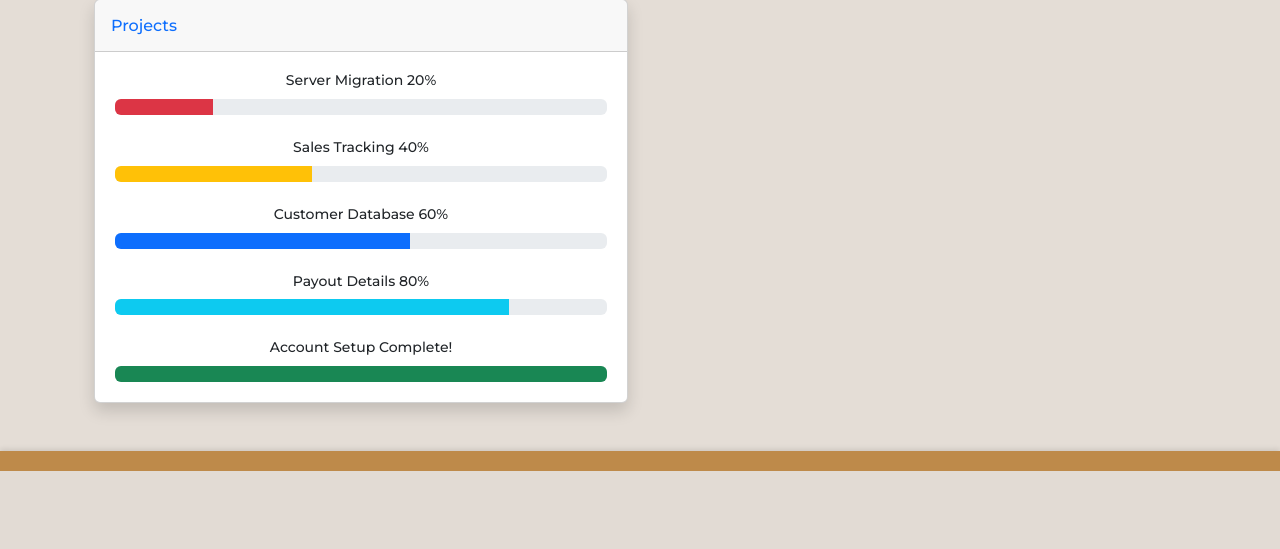
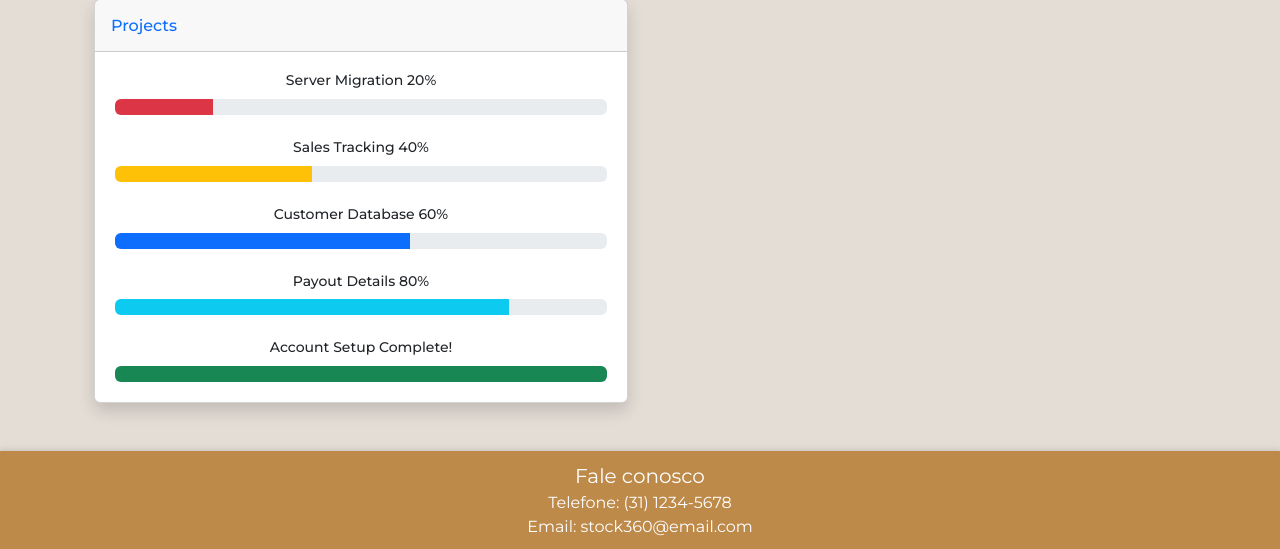
Before and after one commit to samuzaum/Stock360, a PHP site: page /home.html in a window 1280 px wide. Shown: the part 641-1190 px from the top of the page. Before the commit the page ends 1112 px from the top, so only its background shows below. Run offline with PHP 8.4, Linux system fonts and the light colour scheme; some libraries are stand-ins or nearby versions.

Commit message:
marcosalterações

```diff
--- a/home.html
+++ b/home.html
@@ -81,6 +81,14 @@
         </main>
     </div>
 
-    <footer></footer>
+    <footer>
+      <div class="divfooter">Fale conosco </div>
+      <div>
+        Telefone: (31) 1234-5678
+      </div>
+        Email: stock360@email.com
+      </div>
+
+    </footer>
 </body>
 </html>
--- a/homestyles.css
+++ b/homestyles.css
@@ -339,6 +339,12 @@ div#sobre-content{
   }
 /*fornecedor*/
 /*suporte*/
+
+.divfooter{
+  text-align:center;
+  font-size:20px;
+}
+
   .suporte-page h1 {
     text-align: center;
     color: #333;
```
Also changed, not shown: pages/suporte.html (+6 -1 lines).
